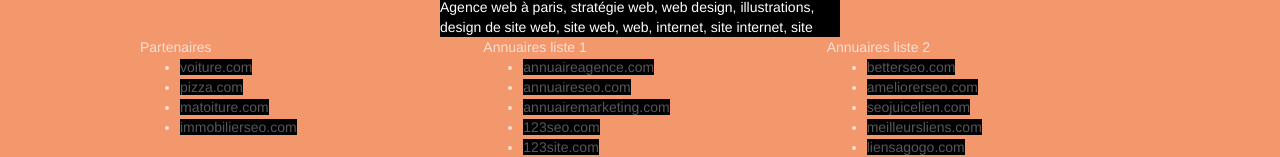
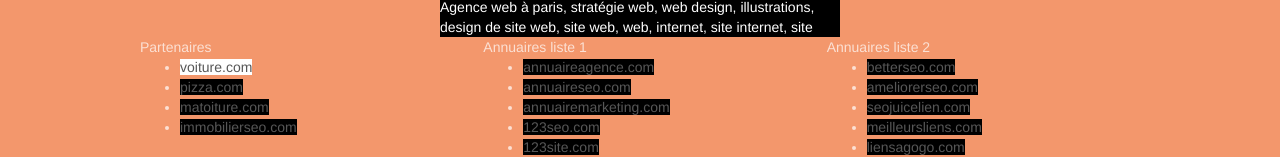
Before and after one commit to Etienne67000/LaChouetteAgence, a plain HTML site: page index.html in a window 1280 px wide. Shown: the part 3316-3473 px from the top of the page. Drawn offline with Linux system fonts and the light colour scheme.

Commit message:
Update du site après utilisation de Wave utilisation tools

```diff
--- a/index.html
+++ b/index.html
@@ -250,7 +250,7 @@
 					<div class="col-sm-4">
 						Partenaires
 							<ul>
-								<li><a href="voiture.com" style="color: rgb(255, 255, 255); background-color: rgb(0, 0, 0);">voiture.com</a></li>
+								<li><a href="voiture.com" style="color: #000000; background-color: #FFFFFF;">voiture.com</a></li>
 								<li><a href="pizza.com" style="color: rgb(255, 255, 255); background-color: rgb(0, 0, 0);">pizza.com</a></li>
 								<li><a href="matoiture.com" style="color: rgb(255, 255, 255); background-color: rgb(0, 0, 0);">matoiture.com</a></li>
 								<li><a href="immobilierseo.com" style="color: rgb(255, 255, 255); background-color: rgb(0, 0, 0);">immobilierseo.com</a></li>
```
